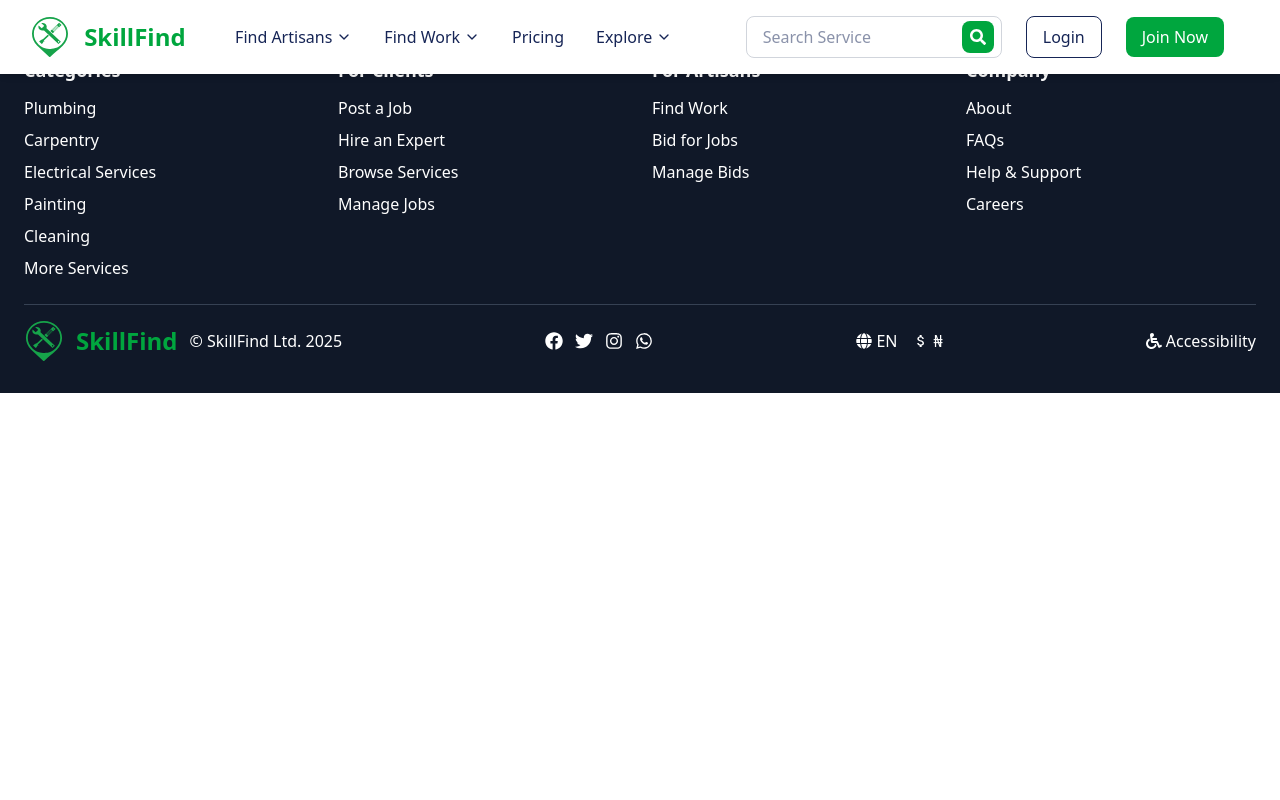
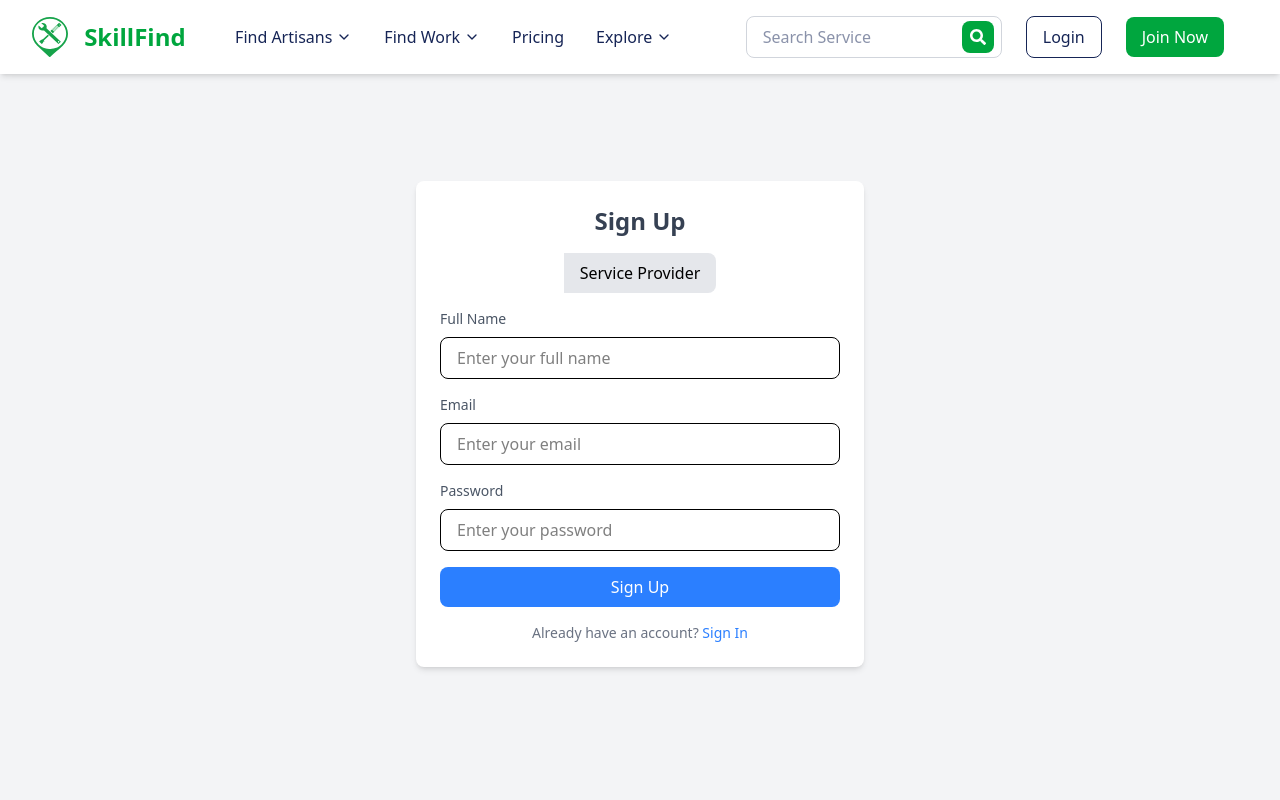
Before and after one commit to Fabherbie/Skill-Find, a React (Vite) app: page /signup-provider in a window 1280 px wide. Shown: the top 800 px of the page. Built offline with nearby package versions, Linux system fonts and the light colour scheme.

Commit message:
Auth Pages Added: login, signupCustomer, signuprovider

```diff
--- /dev/null
+++ b/src/data/log.js
@@ -0,0 +1,3 @@
+export const users = [{
+
+}]
--- /dev/null
+++ b/src/data/providers.js
@@ -0,0 +1,16 @@
+export const providers = [{
+        ProviderName: "Ade",
+        role: "Manager",
+        category: "Business Owner",
+    },
+    {
+        ProviderName: "Kola",
+        role: "Freelancer",
+        category: "contractor",
+    },
+    {
+        ProviderName: "example",
+        role: "Manager",
+        category: "Vendor",
+    },
+]
--- /dev/null
+++ b/src/data/users.js
@@ -0,0 +1,13 @@
+export const users = [{
+        userName: "AK",
+        role: "customer"
+    },
+    {
+        userName: "Example Provider",
+        role: "service-provider"
+    },
+    {
+        userName: "Exampple Customer",
+        role: "customer"
+    },
+]
--- a/src/pages/Login.jsx
+++ b/src/pages/Login.jsx
@@ -0,0 +1,44 @@
+
+const Login = () => {
+  return (
+    <div className="flex min-h-screen items-center justify-center bg-gray-100">
+      <div className="w-full max-w-md bg-white p-6 rounded-lg shadow-md">
+        <h2 className="text-2xl font-bold text-center text-gray-700">
+          Sign In
+        </h2>
+        <form className="mt-4">
+          <div className="mb-4">
+            <label className="block text-gray-600 text-sm mb-2">Email</label>
+            <input
+              type="email"
+              placeholder="Enter your email"
+              className="w-full px-4 py-2 border rounded-lg focus:outline-none focus:ring-2 focus:ring-blue-500"
+            />
+          </div>
+          <div className="mb-4">
+            <label className="block text-gray-600 text-sm mb-2">Password</label>
+            <input
+              type="password"
+              placeholder="Enter your password"
+              className="w-full px-4 py-2 border rounded-lg focus:outline-none focus:ring-2 focus:ring-blue-500"
+            />
+          </div>
+          <button
+            type="submit"
+            className="w-full bg-blue-500 text-white py-2 rounded-lg hover:bg-blue-600 transition"
+          >
+            Sign In
+          </button>
+          <p className="text-center text-sm text-gray-500 mt-4">
+            Don't have an account?{' '}
+            <a href="/signup" className="text-blue-500">
+              Sign Up
+            </a>
+          </p>
+        </form>
+      </div>
+    </div>
+  );
+};
+
+export default Login;
--- a/src/pages/SignupCustomer.jsx
+++ b/src/pages/SignupCustomer.jsx
@@ -1,8 +1,92 @@
+import { useState } from "react";
+
 const SignupCustomer = () => {
+  const [role, setRole] = useState('')
+
   return (
     <div>
       <h1>Signup as a Customer</h1>
       {/* Your signup form here */}
+      <div className="flex min-h-screen items-center justify-center bg-gray-100">
+        <div className="w-full max-w-md bg-white p-6 rounded-lg shadow-md">
+          <h2 className="text-2xl font-bold text-center text-gray-700">
+            Sign Up
+          </h2>
+
+          {/* Role Toggle */}
+          <div className="flex justify-center my-4">
+            <button
+              onClick={() => setRole('customer')}
+              className={`px-4 py-2 rounded-l-lg ${role === 'customer' ? 'bg-blue-500 text-white' : 'bg-gray-200'
+                }`}
+            >
+              Customer
+            </button>
+
+          </div>
+
+          {/* Sign-Up Form */}
+          <form className="mt-4">
+            <div className="mb-4">
+              <label className="block text-gray-600 text-sm mb-2">
+                Full Name
+              </label>
+              <input
+                type="text"
+                placeholder="Enter your full name"
+                className="w-full px-4 py-2 border rounded-lg focus:outline-none focus:ring-2 focus:ring-blue-500"
+              />
+            </div>
+
+
+
+            {role === 'customer' && (
+              <div className="mb-4">
+                <label className="block text-gray-600 text-sm mb-2">
+                  Phone Number
+                </label>
+                <input
+                  type="text"
+                  placeholder="Enter your phone number"
+                  className="w-full px-4 py-2 border rounded-lg focus:outline-none focus:ring-2 focus:ring-blue-500"
+                />
+              </div>
+            )}
+
+            <div className="mb-4">
+              <label className="block text-gray-600 text-sm mb-2">Email</label>
+              <input
+                type="email"
+                placeholder="Enter your email"
+                className="w-full px-4 py-2 border rounded-lg focus:outline-none focus:ring-2 focus:ring-blue-500"
+              />
+            </div>
+            <div className="mb-4">
+              <label className="block text-gray-600 text-sm mb-2">Password</label>
+              <input
+                type="password"
+                placeholder="Enter your password"
+                className="w-full px-4 py-2 border rounded-lg focus:outline-none focus:ring-2 focus:ring-blue-500"
+              />
+            </div>
+            <button
+              type="submit"
+              className="w-full bg-blue-500 text-white py-2 rounded-lg hover:bg-blue-600 transition"
+            >
+              Sign Up
+            </button>
+          </form>
+
+          <p className="text-center text-sm text-gray-500 mt-4">
+            Already have an account?{' '}
+            <a href="/signin" className="text-blue-500">
+              Sign In
+            </a>
+          </p>
+        </div>
+      </div>
+      );
+
     </div>
   );
 };
--- a/src/pages/SignupProvider.jsx
+++ b/src/pages/SignupProvider.jsx
@@ -1,8 +1,107 @@
+
+import { useState } from "react";
+
 const SignupProvider = () => {
+  const [role, setRole] = useState('')
   return (
     <div>
       <h1>Signup as a Provider</h1>
       {/* Your signup form here */}
+
+      <div className="flex min-h-screen items-center justify-center bg-gray-100">
+        <div className="w-full max-w-md bg-white p-6 rounded-lg shadow-md">
+          <h2 className="text-2xl font-bold text-center text-gray-700">
+            Sign Up
+          </h2>
+
+          {/* Role Toggle */}
+          <div className="flex justify-center my-4">
+
+            <button
+              onClick={() => setRole('serviceProvider')}
+              className={`px-4 py-2 rounded-r-lg ${role === 'serviceProvider'
+                ? 'bg-blue-500 text-white'
+                : 'bg-gray-200'
+                }`}
+            >
+              Service Provider
+            </button>
+          </div>
+
+          {/* Sign-Up Form */}
+          <form className="mt-4">
+            <div className="mb-4">
+              <label className="block text-gray-600 text-sm mb-2">
+                Full Name
+              </label>
+              <input
+                type="text"
+                placeholder="Enter your full name"
+                className="w-full px-4 py-2 border rounded-lg focus:outline-none focus:ring-2 focus:ring-blue-500"
+              />
+            </div>
+
+            {role === 'serviceProvider' && (
+              <>
+                <div className="mb-4">
+                  <label className="block text-gray-600 text-sm mb-2">
+                    Business Name
+                  </label>
+                  <input
+                    type="text"
+                    placeholder="Enter your business name"
+                    className="w-full px-4 py-2 border rounded-lg focus:outline-none focus:ring-2 focus:ring-blue-500"
+                  />
+                </div>
+                <div className="mb-4">
+                  <label className="block text-gray-600 text-sm mb-2">
+                    Service Category
+                  </label>
+                  <select className="w-full px-4 py-2 border rounded-lg focus:outline-none focus:ring-2 focus:ring-blue-500">
+                    <option>Freelancer</option>
+                    <option>Business Owner</option>
+                    <option>Contractor</option>
+                    <option>Vendor</option>
+                  </select>
+                </div>
+              </>
+            )}
+
+
+            <div className="mb-4">
+              <label className="block text-gray-600 text-sm mb-2">Email</label>
+              <input
+                type="email"
+                placeholder="Enter your email"
+                className="w-full px-4 py-2 border rounded-lg focus:outline-none focus:ring-2 focus:ring-blue-500"
+              />
+            </div>
+            <div className="mb-4">
+              <label className="block text-gray-600 text-sm mb-2">Password</label>
+              <input
+                type="password"
+                placeholder="Enter your password"
+                className="w-full px-4 py-2 border rounded-lg focus:outline-none focus:ring-2 focus:ring-blue-500"
+              />
+            </div>
+            <button
+              type="submit"
+              className="w-full bg-blue-500 text-white py-2 rounded-lg hover:bg-blue-600 transition"
+            >
+              Sign Up
+            </button>
+          </form>
+
+          <p className="text-center text-sm text-gray-500 mt-4">
+            Already have an account?{' '}
+            <a href="/signin" className="text-blue-500">
+              Sign In
+            </a>
+          </p>
+        </div>
+      </div>
+      );
+
     </div>
   );
 };
```
